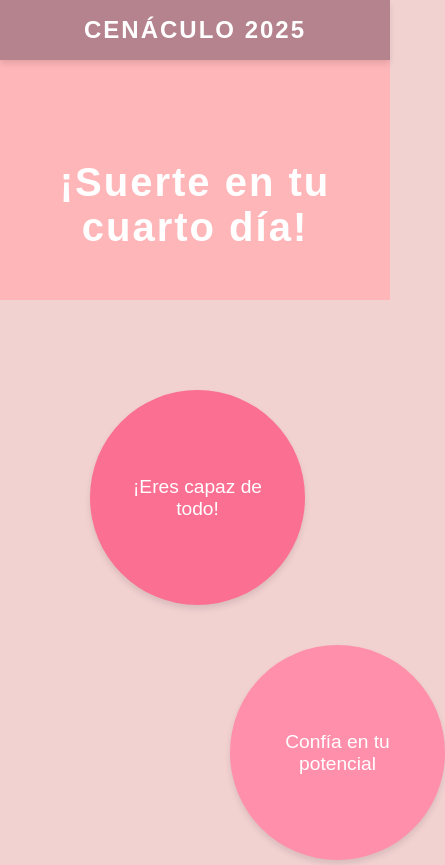
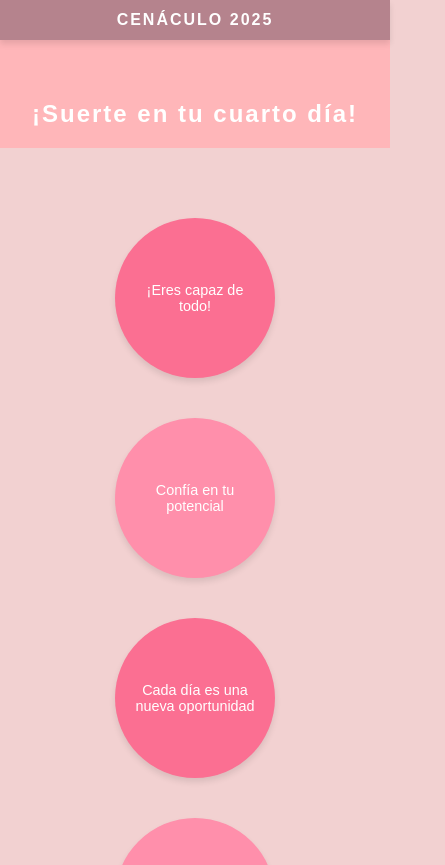
Before and after one commit to ntordomar/ntordomar.github.io, a plain HTML site: page index.html in a window 390 px wide. Shown: the top 865 px of the page, 445 px wide, since content can reach past the window. Drawn offline with Linux system fonts and the light colour scheme.

Commit message:
made it responsive

```diff
--- a/index.html
+++ b/index.html
@@ -36,7 +36,7 @@
             background-color: #ffb6b9;
             color: white;
             text-align: center;
-            padding: 160px 0 50px 0;
+            padding: 160px 20px 50px 20px;
             font-size: 2.5em;
             font-weight: bold;
             letter-spacing: 2px;
@@ -44,6 +44,9 @@
 
         .container {
             padding: 50px 20px;
+            display: flex;
+            flex-direction: column;
+            align-items: center;
         }
 
         .balloon {
@@ -66,16 +69,71 @@
 
         .balloon:nth-child(odd) {
             background-color: #fb6f92;
-            left: 20%;
+            align-self: flex-start;
+            margin-left: 20%;
         }
 
         .balloon:nth-child(even) {
             background-color: #ff8fab;
-            left: 60%;
+            align-self: flex-end;
+            margin-right: 20%;
         }
 
         .balloon:hover {
             transform: scale(1.1);
+        }
+
+        /* Media queries para pantallas más pequeñas */
+        @media (max-width: 768px) {
+            header {
+                font-size: 2em;
+                padding: 120px 20px 30px 20px;
+            }
+
+            .navbar {
+                font-size: 1.2em;
+                height: 50px;
+            }
+
+            .balloon {
+                width: 150px;
+                height: 150px;
+                font-size: 1em;
+                margin: 30px 0;
+            }
+
+            .balloon:nth-child(odd),
+            .balloon:nth-child(even) {
+                margin-left: 0;
+                margin-right: 0;
+                align-self: center;
+            }
+        }
+
+        @media (max-width: 480px) {
+            header {
+                font-size: 1.5em;
+                padding: 100px 20px 20px 20px;
+            }
+
+            .navbar {
+                font-size: 1em;
+                height: 40px;
+            }
+
+            .balloon {
+                width: 120px;
+                height: 120px;
+                font-size: 0.9em;
+                margin: 20px 0;
+            }
+
+            .balloon:nth-child(odd),
+            .balloon:nth-child(even) {
+                margin-left: 0;
+                margin-right: 0;
+                align-self: center;
+            }
         }
     </style>
 </head>
```
